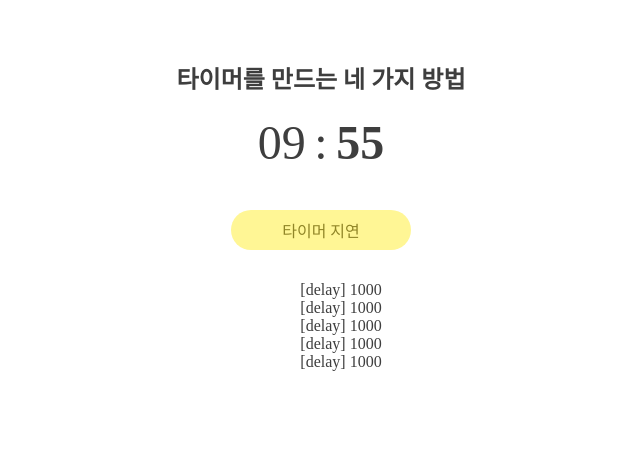
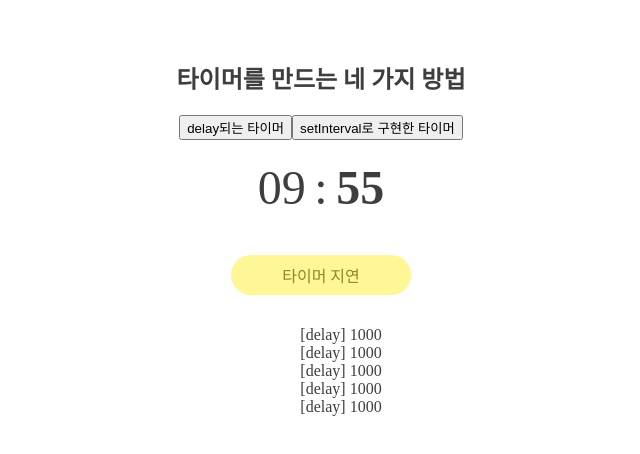
Before and after one commit to gyur1kim/timer, a React (Vite) app: page / in a window 1280 px wide. Shown: the top 454 px of the page, without its empty margins (319-959 px from the left). Built offline with nearby package versions, Linux system fonts and the light colour scheme; a web font is replaced by a local one.

Commit message:
feat: 탭 버튼으로 렌더링할 타이머 컴포넌트 이동
- 이벤트 위임

```diff
--- a/src/App.tsx
+++ b/src/App.tsx
@@ -1,13 +1,36 @@
-import "./App.css";
-import DelayedTimer from "./timer/timer/DelayedTimer";
+import { useState, MouseEvent } from "react";
+
+import DelayedTimer from "@timerComponents/DelayedTimer";
+import SetInterval from "@timerComponents/SetIntervalTimer";
+
+import "App.css";
+
+const timerTime = 600000;
+const timerList: Record<string, JSX.Element> = {
+  delay: <DelayedTimer milliseconds={timerTime} />,
+  setInterval: <SetInterval milliseconds={timerTime} />,
+};
 
 function App() {
+  const [action, setAction] = useState("delay");
+
+  const handleTab = (e: MouseEvent<HTMLDivElement>) => {
+    if (!(e.target instanceof HTMLButtonElement)) return;
+
+    const action = e.target.dataset.action;
+    if (action) {
+      setAction(action);
+    }
+  };
+
   return (
     <>
       <h2>타이머를 만드는 네 가지 방법</h2>
-      <div className="wrapper">
-        <DelayedTimer milliseconds={600000} />
+      <div className="tap-wrapper" onClick={(e) => handleTab(e)}>
+        <button data-action="delay">delay되는 타이머</button>
+        <button data-action="setInterval">setInterval로 구현한 타이머</button>
       </div>
+      <div className="wrapper">{timerList[action]}</div>
     </>
   );
 }
```
